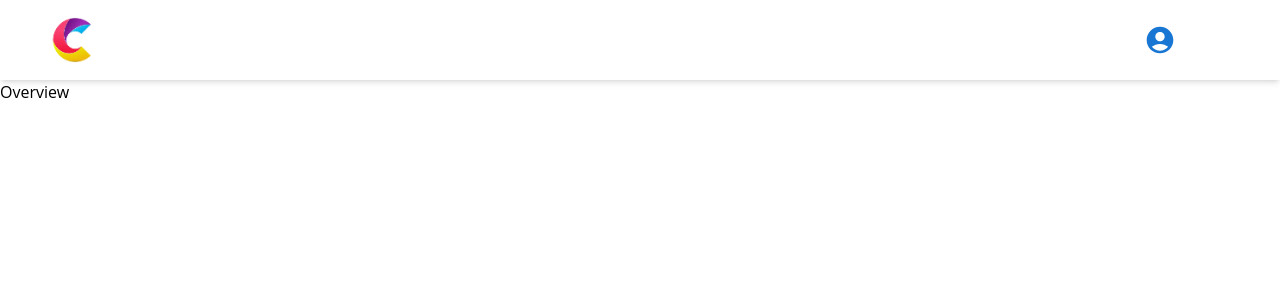
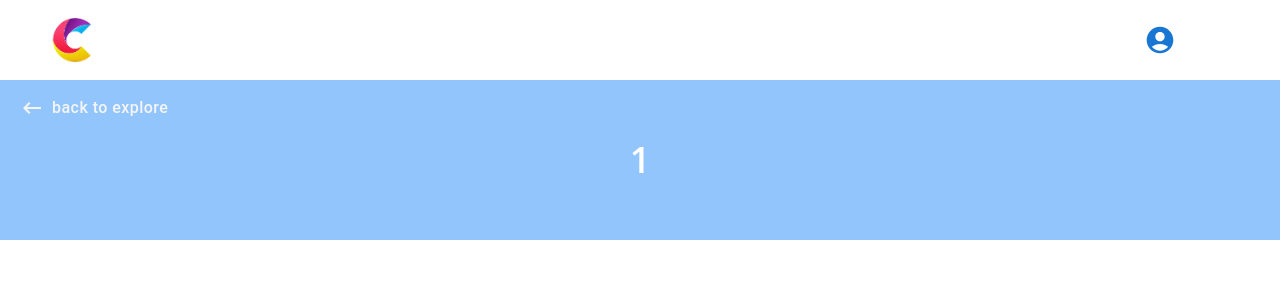
Before and after one commit to gamitej/Code-, a React (Vite) app in the folder frontend/: page /explore/1 in a window 1280 px wide. Shown: the top 300 px of the page. Built offline with nearby package versions, Linux system fonts and the light colour scheme; sample sign-in values are in the browser's storage.

Commit message:
overview page

```diff
--- a/frontend/src/pages/Home/Home.jsx
+++ b/frontend/src/pages/Home/Home.jsx
@@ -75,7 +75,7 @@ const Home = () => {
                     src={logo}
                     srcSet={logo}
                     alt="image"
-                    className="h-full w-full"
+                    className="h-full w-full rounded-md"
                     loading="lazy"
                   />
                 </div>
--- a/frontend/src/pages/Overview/Overview.jsx
+++ b/frontend/src/pages/Overview/Overview.jsx
@@ -1,7 +1,41 @@
 import React from "react";
+import { NavLink, useParams } from "react-router-dom";
+// mui
+import { Button } from "@mui/material";
+import KeyboardBackspaceIcon from "@mui/icons-material/KeyboardBackspace";
 
 const Overview = () => {
-  return <div>Overview</div>;
+  const { name } = useParams();
+  return (
+    <div>
+      <div className="relative bg-blue-300 flex justify-center items-center h-[10rem]">
+        <h2 className="text-4xl font-semibold text-white capitalize">{name}</h2>
+        <NavLink
+          to="/"
+          className="absolute top-2 left-4 hover:scale-105 cursor-pointer"
+        >
+          <Button
+            sx={{
+              fontSize: "1rem",
+              color: "whitesmoke",
+              textTransform: "lowercase",
+            }}
+            startIcon={
+              <KeyboardBackspaceIcon
+                sx={{
+                  width: "1.5rem",
+                  height: "1.5rem",
+                  color: "whitesmoke",
+                }}
+              />
+            }
+          >
+            Back to explore
+          </Button>
+        </NavLink>
+      </div>
+    </div>
+  );
 };
 
 export default Overview;
```
